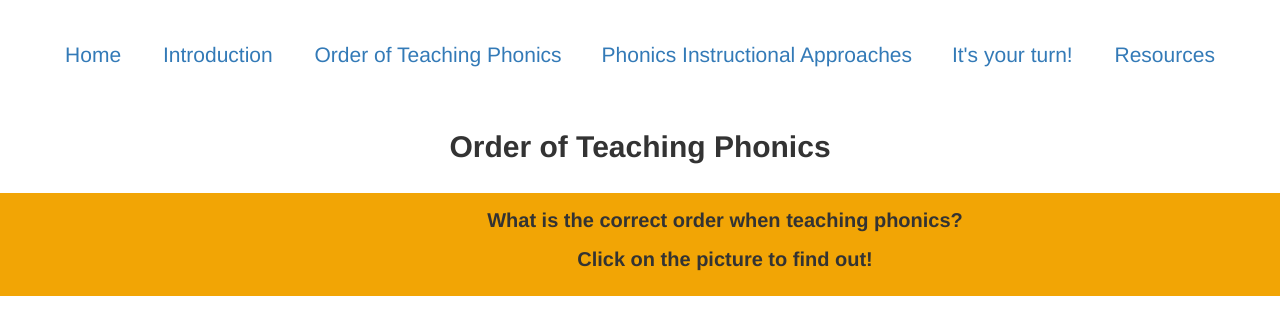
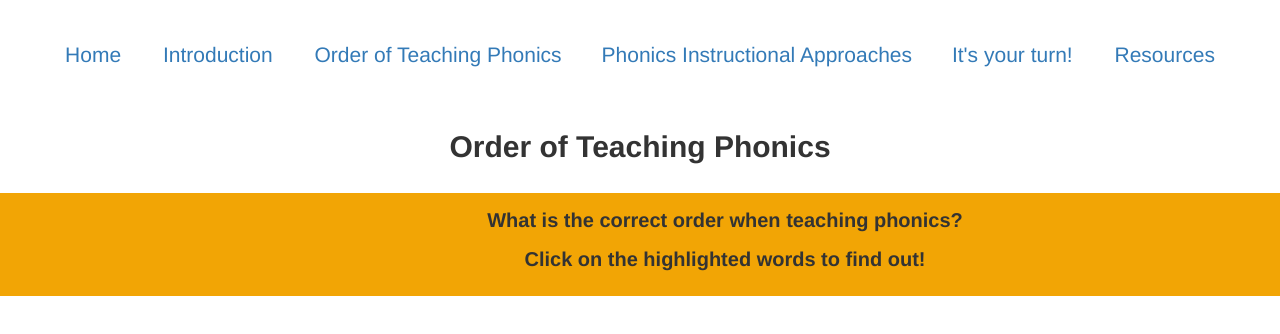
Before and after one commit to wenwenai-site/wenwenai-site.github.io, a plain HTML site: page ist541/final_project/order-of-teaching-phonics.html in a window 1280 px wide. Shown: the top 334 px of the page. Drawn offline with nearby package versions, Linux system fonts and the light colour scheme.

Commit message:
Update order-of-teaching-phonics.html

```diff
--- a/ist541/final_project/order-of-teaching-phonics.html
+++ b/ist541/final_project/order-of-teaching-phonics.html
@@ -34,7 +34,7 @@
 <div id="wrapper">
 
     <summary class="SectionTitle"> <strong><p>What is the correct order when teaching phonics?</p>
-		<p>Click on the picture to find out!</p></strong></summary><br/><br/>
+		<p>Click on the highlighted words to find out!</p></strong></summary><br/><br/>
 
 
 <div id="myModal" class="modal fade" tabindex="-1" role="dialog" aria-labelledby="gridSystemModalLabel">
```
